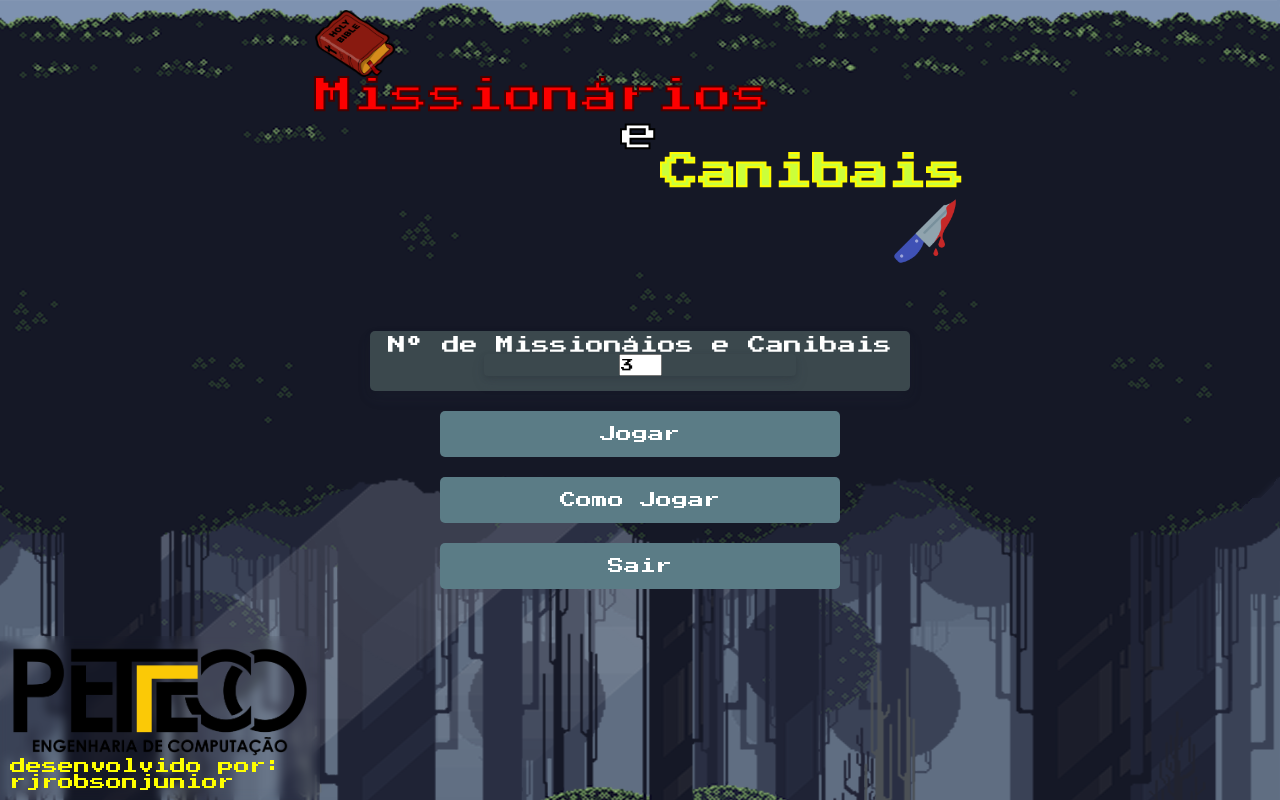
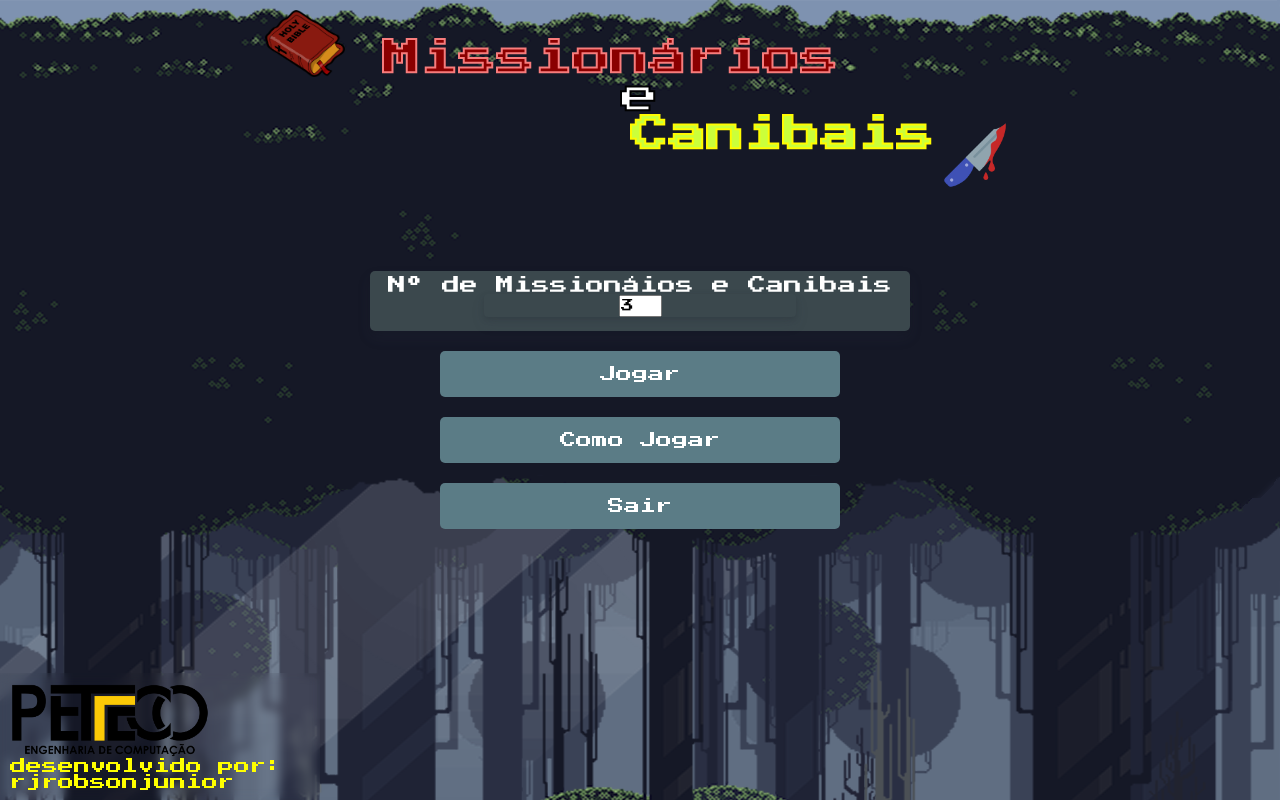
Before and after one commit to rjrobsonjunior/MissionariesAndCannibals, a plain HTML site: page html/GameMenu.html in a window 1280 px wide. Drawn offline with Linux system fonts and the light colour scheme.

Commit message:
finish GameOver and change GameMenu

```diff
--- a/css/GameMenu.css
+++ b/css/GameMenu.css
@@ -23,22 +23,24 @@ body{
 /* --------------GAME NAME---------------------------------------------------*/
 
 .game-name-{
-    width: 650px;
+    width: 750px;
     margin: auto;
     padding: 10px;
     font-size: 38px;
     display: flex;
     flex-direction: column;
-    margin-bottom: 50px;
+
 }
 .biblia{
     width: 80px;
+    height: auto;
     margin-right: auto;
 }
 
 .M{
-    color: rgb(252, 0, 0);
-    -webkit-text-stroke: 2px rgb(70, 0, 0);
+    flex-direction: row;
+    color: rgb(138, 0, 0);
+    -webkit-text-stroke: 2px rgb(248, 124, 124);
     text-align: left;
 }
 .e{
@@ -55,7 +57,17 @@ body{
     width: 80px;
     margin-left: auto;
 }
-
+.canibais{
+    display: flex;
+    margin-left: auto;
+}
+.centered-div {
+    position: fixed;
+    top: 50%;
+    left: 50%;
+    transform: translate(-50%, -50%);
+    /* Defina a largura, altura e estilos adicionais conforme necessário */
+}
 /* --------------FORM NUMBER MISSIONARIES AND CANNIBALS---------------------------------------------------*/
 .form {
     color:white;
--- a/css/GameOver.css
+++ b/css/GameOver.css
@@ -0,0 +1,97 @@
+*{
+    font-family: 'Press Start 2P', cursive;
+    margin: 0;
+    padding: 0;
+}
+
+body{
+    min-height: 100vh;
+    background-image: url(../assets/Background.png);
+    background-position: left center;
+    background-repeat: repeat-x;
+    animation: parallaxEffect 20s linear infinite;
+}
+/*------------------PARALLAX----------------------------------------------*/
+@keyframes parallaxEffect {
+    0% {
+      background-position: 0 0; /* Posição inicial do plano de fundo */
+    }
+    100% {
+      background-position: 100% 0; /* Posição final do plano de fundo (completa a largura da div) */
+    }
+  }
+/* --------------GAME NAME---------------------------------------------------*/
+
+.game-name-{
+    width: 550px;
+    margin: auto;
+    padding: 10px;
+    font-size: 48px;
+    display: flex;
+    flex-direction: column;
+    margin-bottom: 50px;
+}
+.biblia{
+    width: 80px;
+    margin-right: auto;
+}
+
+.C{
+    color: rgb(203, 255, 58);
+    -webkit-text-stroke: 2px rgb(255, 251, 1);
+    /*text-align: center;*/
+}
+.faca{
+    width: 80px;
+    margin-left: 10px;
+}
+
+/* -----------------BUTTONS--------------------------------------------------*/
+.controls{
+    position: fixed;
+    top: 50%;
+    left: 50%;
+    transform: translate(-50%, -50%);
+    padding-top: 20px;
+    gap: 20px;
+    align-items: center;
+    display:flex;
+    flex-direction: column;
+    width: 400px;
+    margin: auto;
+}
+
+
+.button {
+    width: 100%;
+    background-color: rgb(91, 124, 134);
+    border-radius: 5px;
+    border: none;
+    color: white;
+    padding: 15px 32px;
+    text-align: center;
+    text-decoration: none;
+    display: inline-block;
+    font-size: 16px;
+    transition-duration: 0.4s;
+}
+
+.button:hover {
+    background-color: rgb(255, 251, 1); /* Green */
+    color: white;
+  }
+
+/* ----------------BOXBOARD------------------------*/
+
+.rodape{
+    backdrop-filter: blur(5px);
+    width: 300px;
+    position: fixed;
+    bottom: 0;
+    left: 0;
+    padding: 10px;
+    color: yellow;
+    font-size: 16px;
+    display:flex;
+    flex-direction: column;
+}
--- a/html/GameMenu.html
+++ b/html/GameMenu.html
@@ -14,13 +14,18 @@
 <body>
     <!-- Conteúdo da página -->
     <div class="game-name-">
+
+      <div>
         <img src="../assets/biblia.png" alt="biblia" class="biblia"/>
         <a class="M">Missionários</a>
+      </div>
       <a class="e">e</a>
+      <div class="canibais">
         <a class="C">Canibais</a>
         <img src="../assets/faca.png" alt="biblia" class="faca"/>
       </div>
-
+    </div>
+    <div class="centered-div">
       <div class="form">
           <span class="span" >Nº de Missionáios e Canibais</span>
           <div class="formbg">
@@ -33,9 +38,10 @@
         <button class="button" id="info-button">Como Jogar</button>
         <button class="button" id="exit-button">Sair</button>
       </div>
+    </div>
 
     <div class="rodape">
-      <img src="../assets/LogoPETECO.png" alt="Logo PETECO" width="300px"  />
+      <img src="../assets/LogoPETECO.png" alt="Logo PETECO" width="200px"  />
       <a >
         desenvolvido por: rjrobsonjunior
       </a>
```
Also changed, not shown: html/GameOver.html (+18 -5 lines). Lines whose indentation alone changed are shown as unchanged.
